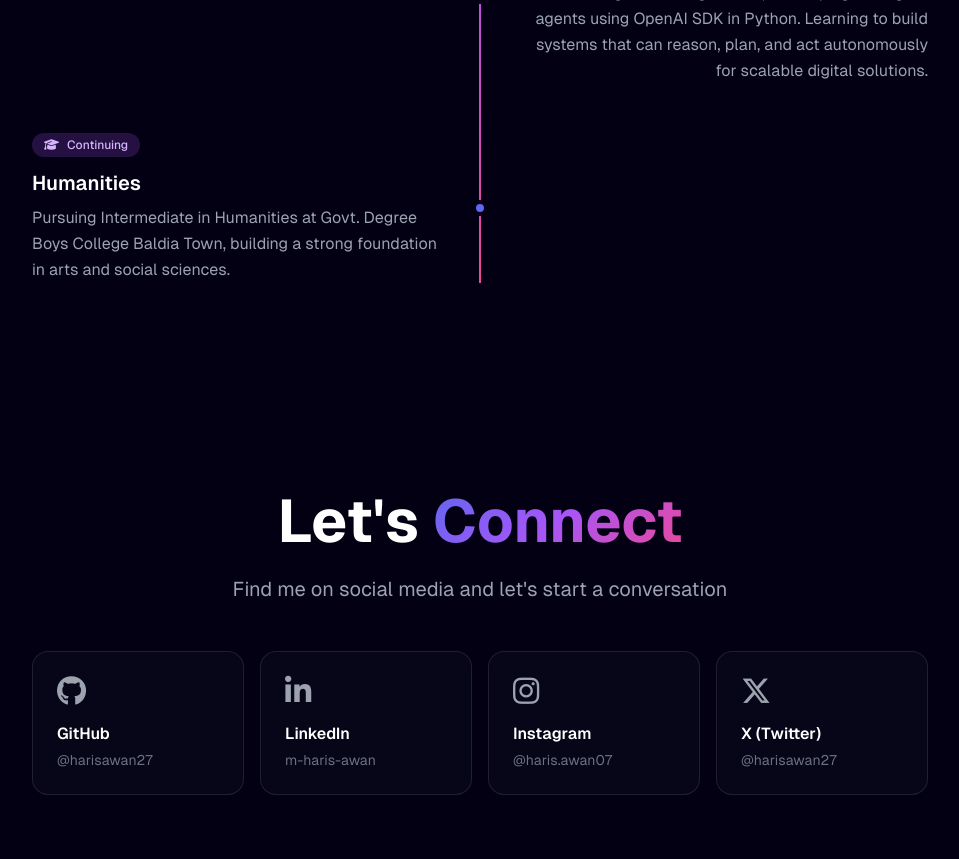
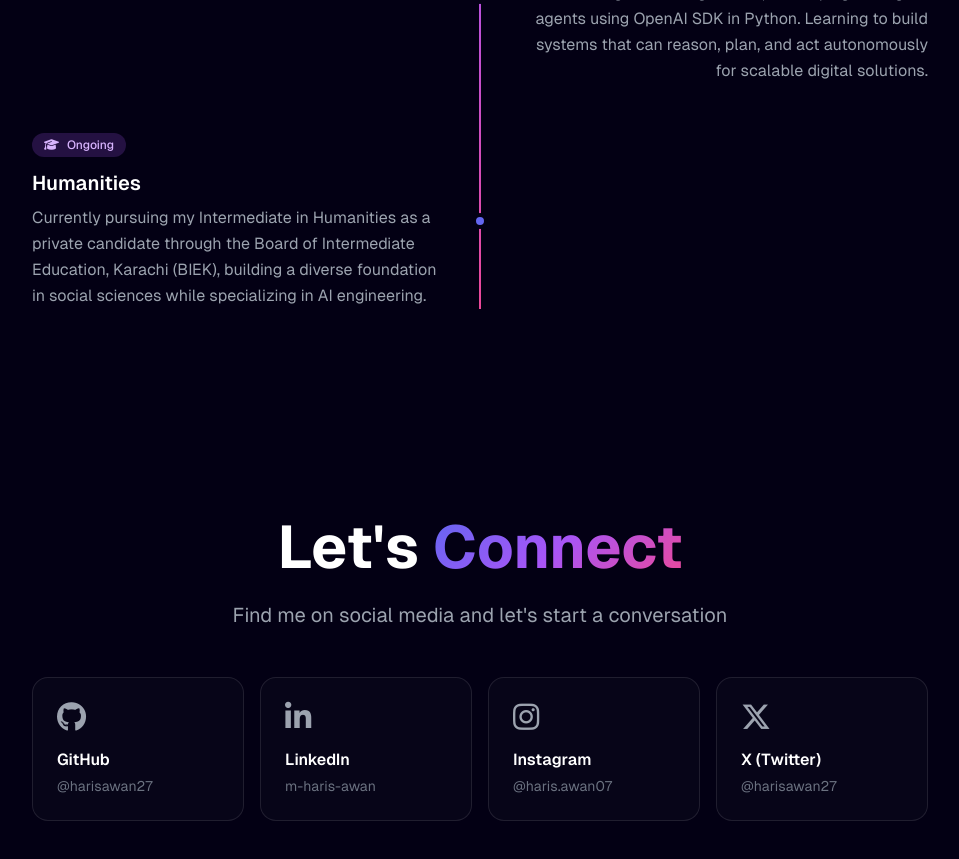
Before and after one commit to harisawan27/Nextjs-assignment02-personal-website, a Next.js app: page /about in a window 1280 px wide. Shown: the part 3740-4599 px from the top of the page, without its empty margins (160-1119 px from the left). Built offline with nearby package versions, Linux system fonts and the light colour scheme.

Commit message:
Revise education entry from 'Continuing' to 'Ongoing'
Updated education details to reflect current status and specialization.

```diff
--- a/app/about/page.tsx
+++ b/app/about/page.tsx
@@ -59,10 +59,10 @@ const timeline = [
     icon: "fas fa-brain",
   },
   {
-    year: "Continuing",
+    year: "Ongoing",
     title: "Humanities",
     description:
-      "Pursuing Intermediate in Humanities at Govt. Degree Boys College Baldia Town, building a strong foundation in arts and social sciences.",
+      "Currently pursuing my Intermediate in Humanities as a private candidate through the Board of Intermediate Education, Karachi (BIEK), building a diverse foundation in social sciences while specializing in AI engineering.",
     type: "education",
     icon: "fas fa-graduation-cap",
   },
```
